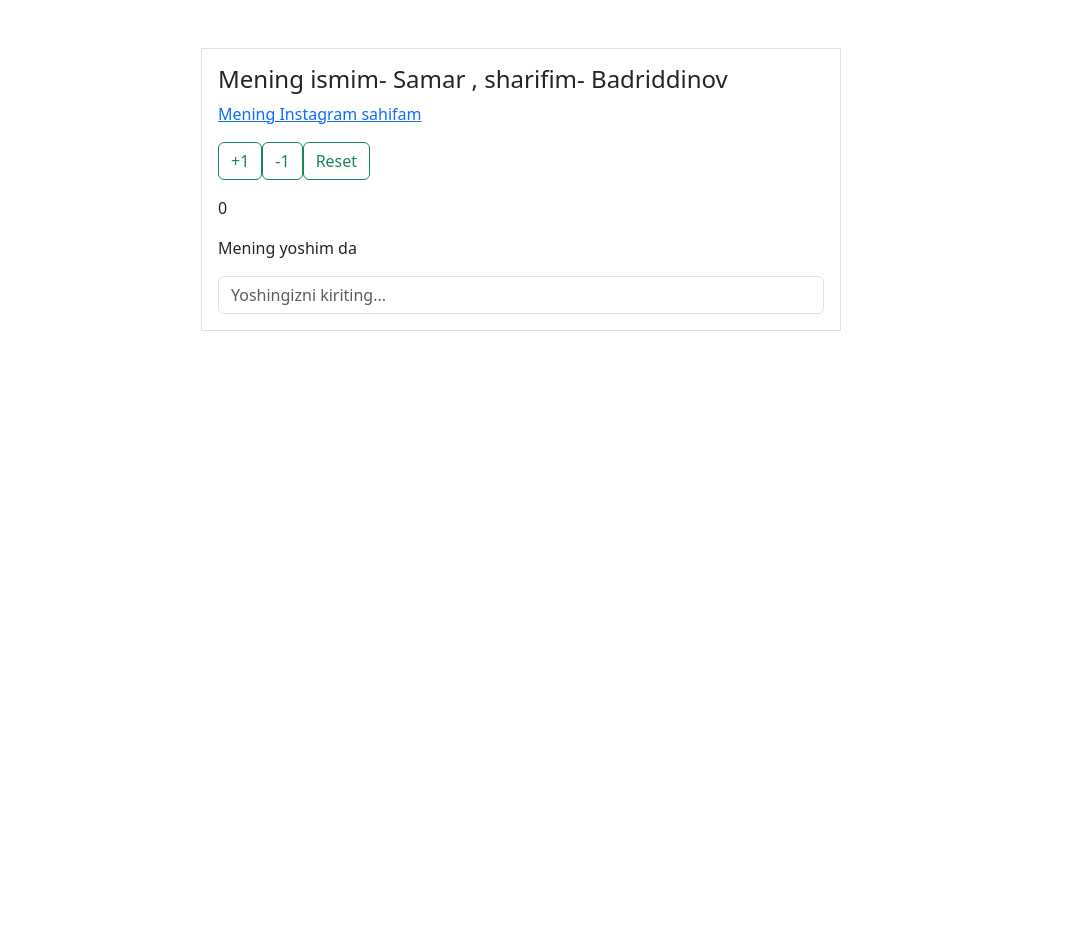
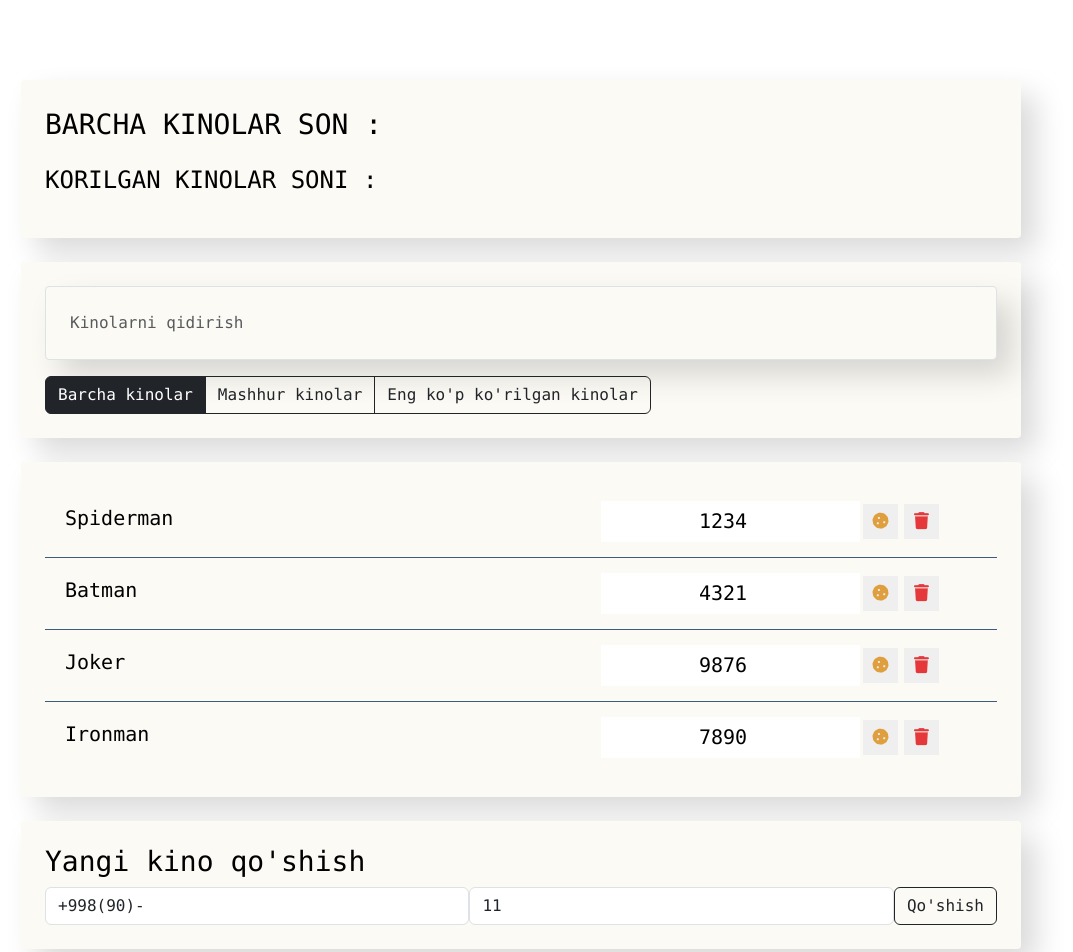
Before and after one commit to khayrullaevf/sammi.ac, a React (Create React App) app: page / in a window 1280 px wide. Shown: the top 952 px of the page, without its empty margins (119-1192 px from the left). Before the commit the page ends 800 px from the top, so only its background shows below. Built offline with nearby package versions, Linux system fonts and the light colour scheme.

Commit message:
states in project

```diff
--- a/src/States.js
+++ b/src/States.js
@@ -8,10 +8,13 @@ class ClassComp extends React.Component {
       count: 0,
       age:'',
     };
+    this.onAge=this.onAge.bind(this)
+    this.onPlus = this.onPlus.bind(this);
+
 
   }
 
-  onPlus = () => {
+  onPlus(){
     this.setState({
       count: this.state.count + 1,
     });
@@ -26,7 +29,7 @@ class ClassComp extends React.Component {
       count: 0,
     });
   };
-  onAge=(e)=>{
+  onAge(e){
      this.setState({
         age:e.target.value,
 
--- a/src/components/App/App.js
+++ b/src/components/App/App.js
@@ -7,13 +7,12 @@ import SearchPannel from "../search-pannel/Search-pannel";
 import MovieList from "../movie-list/movie-list";
 import MoveiesAddForm from "../movies-add-form/movies-add-form";
 const App = () => {
-
-     const data = [
-       { name: "Spiderman", viewers: 1234, favourite: false, id: 1 },
-       { name: "Batman", viewers: 4321, favourite: true, id: 2,},
-       { name: "Joker", viewers: 9876, favourite: false, id: 3, },
-       { name: "Ironman", viewers: 7890, favourite: true, id: 4,},
-     ];
+  const data = [
+    { name: "Spiderman", viewers: 1234, favourite: false, id: 1 },
+    { name: "Batman", viewers: 4321, favourite: true, id: 2 },
+    { name: "Joker", viewers: 9876, favourite: false, id: 3 },
+    { name: "Ironman", viewers: 7890, favourite: true, id: 4 },
+  ];
   return (
     <>
       <div className="App font-monospace">
@@ -24,7 +23,7 @@ const App = () => {
             <AppFilter />
           </div>
           <MovieList data={data} />
-          <MoveiesAddForm/>
+          <MoveiesAddForm />
         </div>
       </div>
     </>
--- a/src/components/movie-list-item/movie-list-item.css
+++ b/src/components/movie-list-item/movie-list-item.css
@@ -2,6 +2,7 @@
 .list-group-item{
     padding: 15px 20px;
     border-bottom: 1px solid #3d5a80;
+
 }
 
 .list-group-item:last-child{
--- a/src/components/movie-list-item/movie-list-item.js
+++ b/src/components/movie-list-item/movie-list-item.js
@@ -1,11 +1,36 @@
-import React from 'react'
+
+import React from 'react';
+import{Component} from "react";
 import './movie-list-item.css'
 
-const MovieListItem = ({name,viewers,favourite}) => {
+class MovieListItem extends Component {
+  constructor(props) {
+    super(props);
+    this.state = { favourite: false, like: false };
+  }
+
+  onFavourite = () => {
+    this.setState({
+      favourite: !this.state.favourite,
+    });
+  };
+  onLiked= () => {
+    this.setState({
+      like: !this.state.like,
+    });
+  };
+
+  render() {
+    const { name, viewers } = this.props;
+    const { favourite, like } = this.state;
 
     return (
-    <li  className={`list-group-item d-flex justify-content-between ${favourite&&`favourite`}`}>
-      <span className="list-group-item-label">{name}</span>
+      <li
+        className={`list-group-item d-flex justify-content-between ${
+          favourite && `favourite`
+        }  ${like && "like"}`}
+      >
+        <span onClick={this.onLiked} className="list-group-item-label">{name}</span>
         <input
           type="number"
           className="list-group-item-input"
@@ -13,7 +38,11 @@ const MovieListItem = ({name,viewers,favourite}) => {
         />
 
         <div className="d-flex justify-content-center align-items-center">
-        <button type="button" className="btn-cookie btn-sm">
+          <button
+            onClick={this.onFavourite}
+            type="button"
+            className="btn-cookie btn-sm"
+          >
             <i className="fas fa-cookie"></i>
           </button>
           <button type="button" className="btn-trash btn-sm">
@@ -24,5 +53,30 @@ const MovieListItem = ({name,viewers,favourite}) => {
       </li>
     );
   }
+}
+
+// const MovieListItem = ({name,viewers,favourite}) => {
+
+//   return (
+//     <li  className={`list-group-item d-flex justify-content-between ${favourite&&`favourite`}`}>
+//       <span className="list-group-item-label">{name}</span>
+//       <input
+//         type="number"
+//         className="list-group-item-input"
+//         defaultValue={viewers}
+//       />
+
+//       <div className="d-flex justify-content-center align-items-center">
+//         <button type="button" className="btn-cookie btn-sm">
+//           <i className="fas fa-cookie"></i>
+//         </button>
+//         <button type="button" className="btn-trash btn-sm">
+//           <i className="fas fa-trash"></i>
+//         </button>
+//         <i className="fas fa-star"></i>
+//       </div>
+//     </li>
+//   );
+// }
 
 export default MovieListItem
--- a/src/components/movies-add-form/movies-add-form.js
+++ b/src/components/movies-add-form/movies-add-form.js
@@ -1,8 +1,23 @@
-import React from 'react'
-import './movies-add-form.css'
+import { Component } from "react";
+import "./movies-add-form.css";
 
+class MoveiesAddForm extends Component {
+  constructor(props) {
+    super(props);
+    this.state = {
+      name: "+998(90)-",
+      viewers: "11",
+    };
+  }
 
-const MoveiesAddForm = () => {
+  onChanged = (e) => {
+     this.setState({
+      [e.target.name]:e.target.value,
+     })
+  };
+
+  render() {
+    const{name,viewers}=this.state
     return (
       <div className="movies-add-form">
         <h3>Yangi kino qo'shish</h3>
@@ -11,18 +26,25 @@ const MoveiesAddForm = () => {
             type="text"
             className="form-control new-post-label"
             placeholder="Qanday kino?"
+            onChange={this.onChanged}
+            name="name"
+            value={name}
           />
           <input
             type="number"
             className="form-control new-post-label"
             placeholder="Nechi marotaba ko'rilgan?"
+            onChange={this.onChanged}
+            name="viewers"
+            value={viewers}
           />
-        <button type='submit' className="btn btn-outline-dark">
+          <button type="submit" className="btn btn-outline-dark">
             Qo'shish
           </button>
         </form>
       </div>
     );
   }
+}
 
-export default MoveiesAddForm
+export default MoveiesAddForm;
--- a/src/index.js
+++ b/src/index.js
@@ -1,17 +1,17 @@
 import React from 'react';
 import ReactDOM from 'react-dom/client';
-// import App from './components/App/App';
+import App from './components/App/App';
 // import Learn from './Learn';
-import ClassComp from './States';
+// import ClassComp from './States';
 
 const root = ReactDOM.createRoot(document.getElementById('root'));
 root.render(
   <React.StrictMode>
-    {/* <App /> */}
-    <ClassComp
+    <App />
+    {/* <ClassComp
       firstName="Samar"
       secondName="Badriddinov"
       link="https://www.instagram.com/fazliddinkhayrullaev/"
-    />
+    /> */}
   </React.StrictMode>
 );
```
Lines whose indentation alone changed are shown as unchanged.
